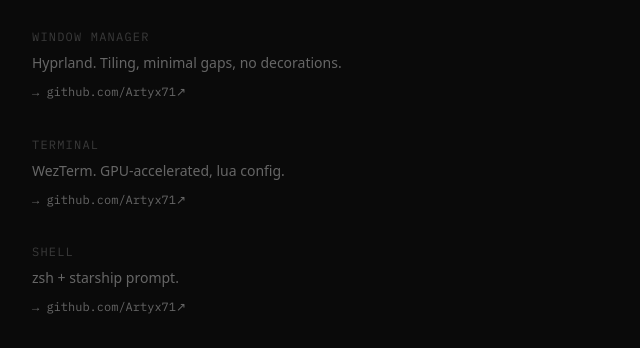
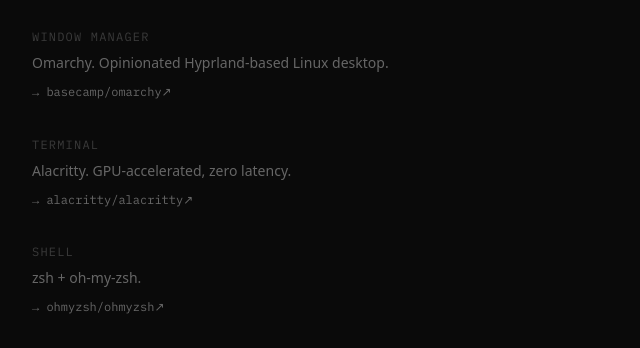
Before and after one commit to Artyx71/artyx71.dev, an Astro site: page /setup in a window 1280 px wide. Shown: the part 265-613 px from the top of the page, 248-888 px from the left. Built offline with nearby package versions, Linux system fonts and the light colour scheme; Astro itself is replaced by a stand-in of ours; a web font is replaced by a local one.

Commit message:
fix(setup): correct terminal to Alacritty, WM to Omarchy, shell to oh-my-zsh

```diff
--- a/src/pages/setup.astro
+++ b/src/pages/setup.astro
@@ -9,18 +9,18 @@
   },
   {
     label: 'window manager',
-    lines: ['Hyprland. Tiling, minimal gaps, no decorations.'],
-    link: { label: 'github.com/Artyx71', href: 'https://github.com/Artyx71' },
+    lines: ['Omarchy. Opinionated Hyprland-based Linux desktop.'],
+    link: { label: 'basecamp/omarchy', href: 'https://github.com/basecamp/omarchy' },
   },
   {
     label: 'terminal',
-    lines: ['WezTerm. GPU-accelerated, lua config.'],
-    link: { label: 'github.com/Artyx71', href: 'https://github.com/Artyx71' },
+    lines: ['Alacritty. GPU-accelerated, zero latency.'],
+    link: { label: 'alacritty/alacritty', href: 'https://github.com/alacritty/alacritty' },
   },
   {
     label: 'shell',
-    lines: ['zsh + starship prompt.'],
-    link: { label: 'github.com/Artyx71', href: 'https://github.com/Artyx71' },
+    lines: ['zsh + oh-my-zsh.'],
+    link: { label: 'ohmyzsh/ohmyzsh', href: 'https://github.com/ohmyzsh/ohmyzsh' },
   },
   {
     label: 'multiplexer',
```
